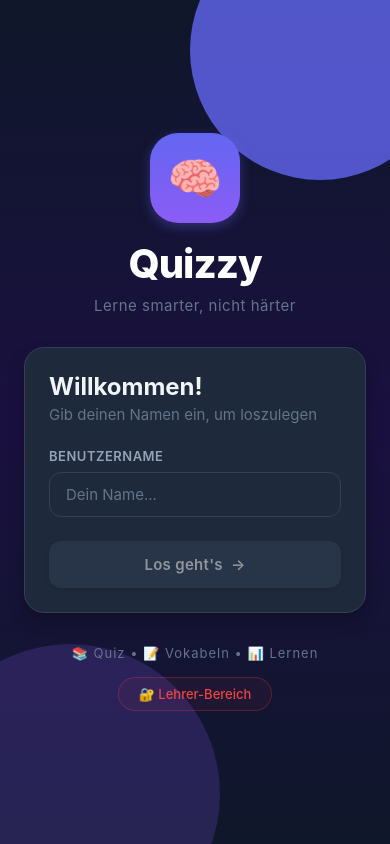
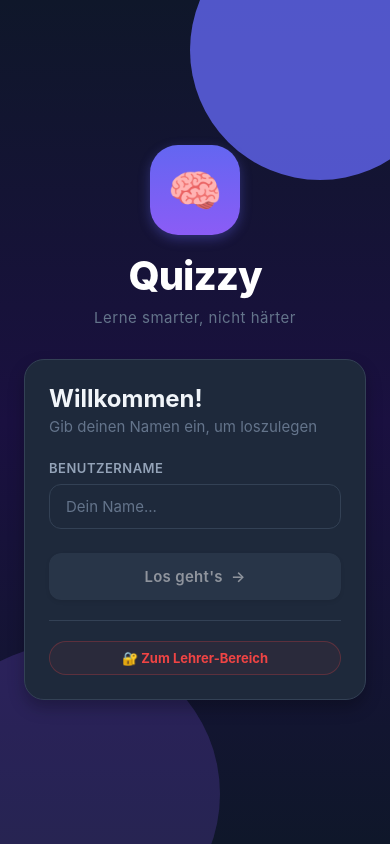
Before and after one commit to mmetzler-fes/Quizzy_RN, a React Native app in the folder app/: screen /Login in a window 390 px wide. Built offline with nearby package versions, Linux system fonts and the light colour scheme.

Commit message:
Fix: Move admin link into card to fix visibility, wrap AdminScreen login in ScrollView

```diff
--- a/app/src/screens/AdminScreen.js
+++ b/app/src/screens/AdminScreen.js
@@ -67,6 +67,7 @@ function AdminLogin({ onLogin, onBack, fadeAnim }) {
 
 	return (
 		<LinearGradient colors={[COLORS.background, '#1a0a2e']} style={styles.container}>
+			<ScrollView contentContainerStyle={styles.loginScrollContent}>
 				<Animated.View style={[styles.loginContainer, { opacity: fadeAnim }]}>
 					<View style={styles.loginIconWrap}>
 						<LinearGradient colors={['#EF4444', '#DC2626']} style={styles.loginIcon}>
@@ -118,6 +119,7 @@ function AdminLogin({ onLogin, onBack, fadeAnim }) {
 						<Text style={styles.backLinkText}>← Zurück zum Login</Text>
 					</TouchableOpacity>
 				</Animated.View>
+			</ScrollView>
 		</LinearGradient>
 	);
 }
@@ -778,7 +780,8 @@ const styles = StyleSheet.create({
 	container: { flex: 1 },
 
 	// === LOGIN ===
-	loginContainer: { flex: 1, justifyContent: 'center', padding: SPACING.xxl },
+	loginScrollContent: { flexGrow: 1, justifyContent: 'center' },
+	loginContainer: { flex: 1, padding: SPACING.xxl },
 	loginIconWrap: { alignItems: 'center', marginBottom: SPACING.xl },
 	loginIcon: { width: 80, height: 80, borderRadius: 24, alignItems: 'center', justifyContent: 'center', ...SHADOWS.lg },
 	loginIconText: { fontSize: 36 },
--- a/app/src/screens/LoginScreen.js
+++ b/app/src/screens/LoginScreen.js
@@ -138,20 +138,16 @@ export default function LoginScreen({ navigation }) {
 								disabled={!username.trim()}
 								style={styles.loginButton}
 							/>
+
+							<View style={styles.divider} />
+
+							<TouchableOpacity
+								onPress={() => navigation.navigate('Admin')}
+								style={styles.adminLink}
+							>
+								<Text style={styles.adminLinkText}>🔐 Zum Lehrer-Bereich</Text>
+							</TouchableOpacity>
 						</View>
-					</Animated.View>
-
-					{/* Footer */}
-					<Animated.View style={[styles.footer, { opacity: fadeAnim }]}>
-						<Text style={styles.footerText}>
-							📚 Quiz • 📝 Vokabeln • 📊 Lernen
-						</Text>
-						<TouchableOpacity
-							onPress={() => navigation.navigate('Admin')}
-							style={styles.adminLink}
-						>
-							<Text style={styles.adminLinkText}>🔐 Lehrer-Bereich</Text>
-						</TouchableOpacity>
 					</Animated.View>
 				</ScrollView>
 			</KeyboardAvoidingView>
@@ -244,17 +240,14 @@ const styles = StyleSheet.create({
 	loginButton: {
 		marginTop: SPACING.sm,
 	},
-	footer: {
-		marginTop: SPACING.xxxl,
-		alignItems: 'center',
-	},
-	footerText: {
-		fontSize: FONTS.sizes.sm,
-		color: COLORS.textMuted,
-		letterSpacing: 1,
+	divider: {
+		height: 1,
+		backgroundColor: COLORS.border,
+		marginVertical: SPACING.xl,
+		width: '100%',
 	},
 	adminLink: {
-		marginTop: SPACING.lg,
+		alignItems: 'center',
 		paddingVertical: SPACING.sm,
 		paddingHorizontal: SPACING.xl,
 		borderRadius: RADIUS.full,
@@ -265,6 +258,6 @@ const styles = StyleSheet.create({
 	adminLinkText: {
 		color: COLORS.error,
 		fontSize: FONTS.sizes.sm,
-		fontWeight: FONTS.weights.medium,
+		fontWeight: FONTS.weights.bold,
 	},
 });
```
Lines whose indentation alone changed are shown as unchanged.
